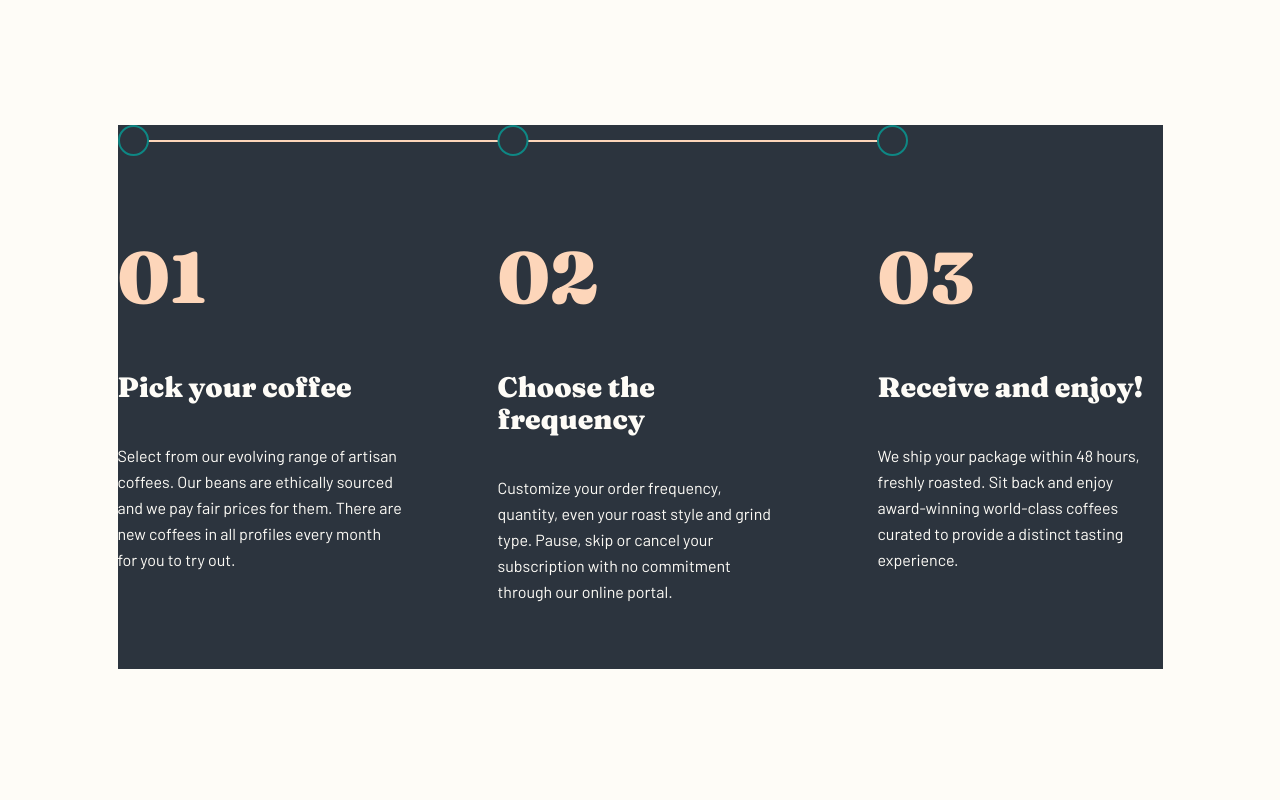
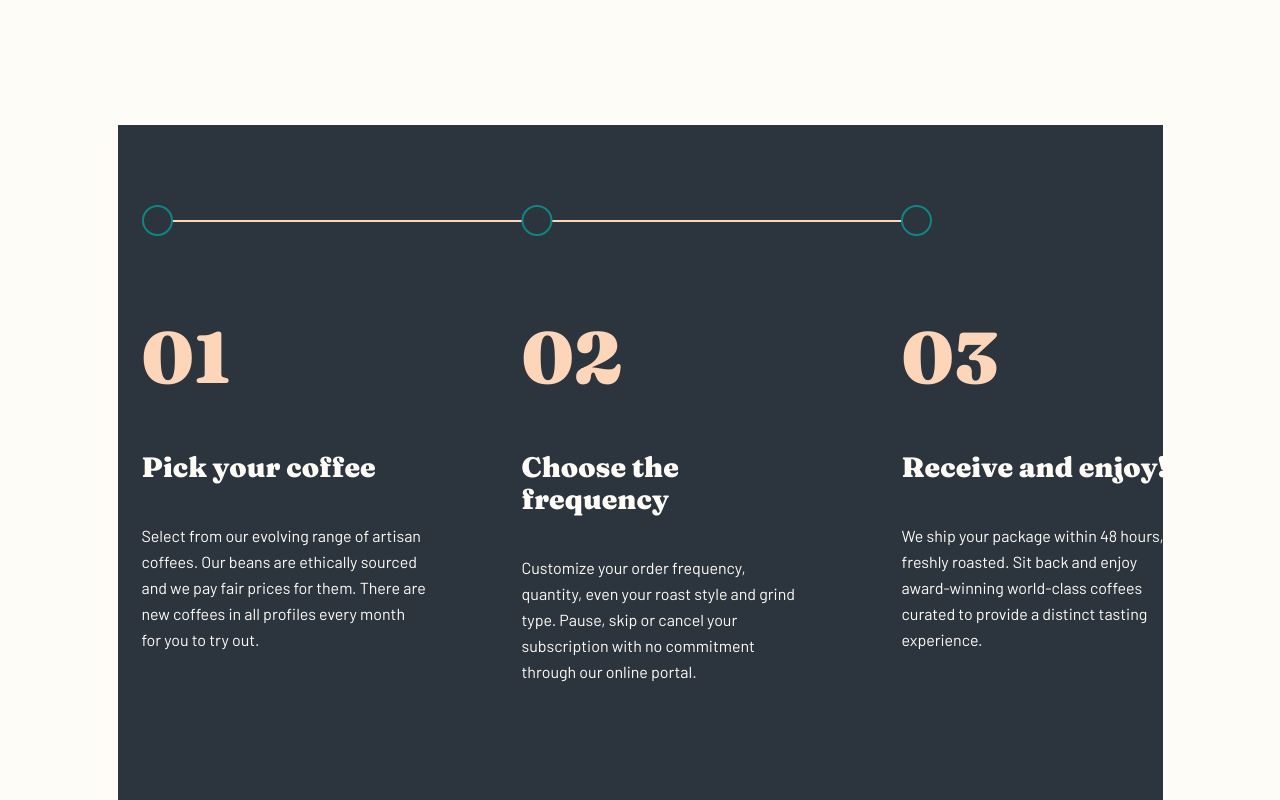
Before and after one commit to CharlesSquirel/caffeeroaster_frontendmentor, a Next.js app: page /plan in a window 1280 px wide. Shown: the part 600-1400 px from the top of the page. Built offline with nearby package versions, Linux system fonts and the light colour scheme.

Commit message:
Refactor: refactor works component

```diff
--- a/app/components/Works/Works.tsx
+++ b/app/components/Works/Works.tsx
@@ -5,21 +5,19 @@ import Progress from '../common/Progress/Progress';
 import WorksItem from './WorksItem';
 
 interface WorksProps {
-  mode?: 'light' | 'dark';
+  mode: 'light' | 'dark';
 }
 
 export default function Works({ mode }: WorksProps) {
   return (
     <article
-      className={`${mode === 'light' ? 'bg-cream' : 'bg-chooseBg'} mb-[120px] flex w-[327px] flex-col items-center md:mb-[144px] md:w-[689px] md:items-start xl:mb-[200px] xl:w-[1045px]`}
+      className={`${mode === 'light' ? 'bg-cream' : 'min-h-[1223px] bg-chooseBg px-[24px] py-[80px]'} mb-[120px] flex w-[327px] flex-col items-center md:mb-[144px] md:w-[689px] md:items-start xl:mb-[200px] xl:w-[1045px]`}
     >
-      {mode === 'light' && (
-        <h2
-          className={`${fraunces.className} mb-[80px] text-center text-[24px] leading-[32px] text-greay md:mb-[40px] md:text-start xl:mb-[80px]`}
-        >
-          How it works
-        </h2>
-      )}
+      <h2
+        className={`${fraunces.className} ${mode === 'dark' && 'hidden'} mb-[80px] text-center text-[24px] leading-[32px] text-greay md:mb-[40px] md:text-start xl:mb-[80px]`}
+      >
+        How it works
+      </h2>
       <Progress />
       <div
         className={`${mode === 'light' ? 'text-blueDark' : 'text-cream'} md:mb-[44px] md:flex md:flex-row xl:mb-[64px] xl:w-[1045px]`}
--- a/app/page.tsx
+++ b/app/page.tsx
@@ -9,7 +9,7 @@ export default function Home() {
       <Hero />
       <Collection />
       <Choose />
-      <Works />
+      <Works mode="light" />
     </>
   );
 }
```
